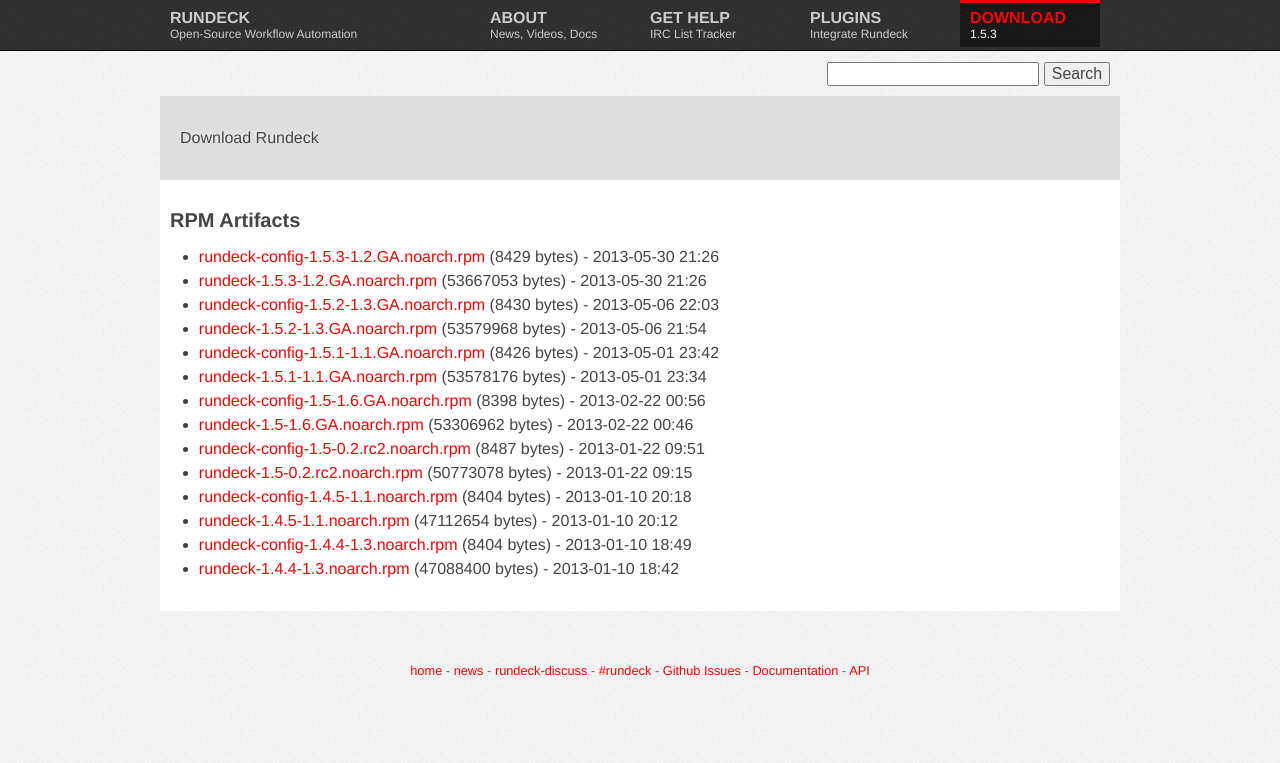
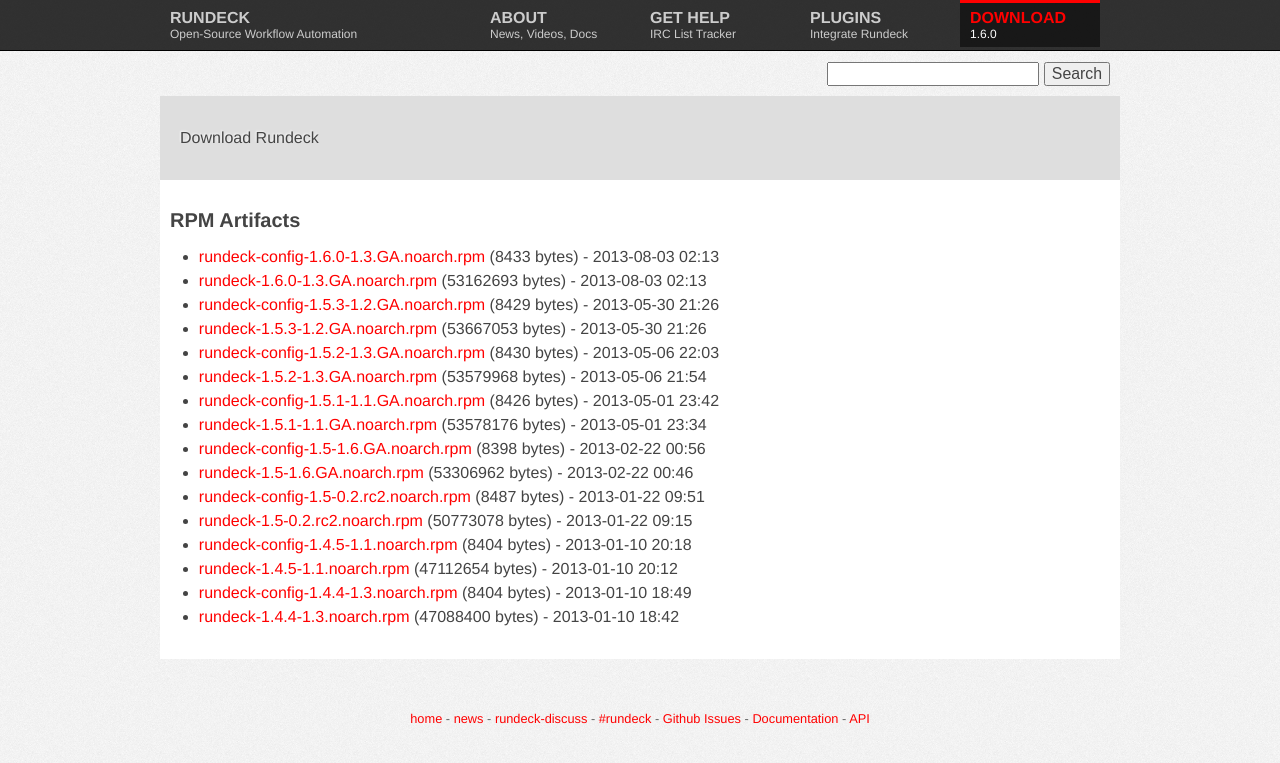
Before and after one commit to rundeck/rundeck-ghpages, a Jekyll site: the page built from download/rpm/index.md, in a window 1280 px wide. Shown: the top 763 px of the page. Built offline with Jekyll 4.4.1, drawn with Linux system fonts in a browser that asks for light colours; nearby versions of some CDN libraries.

Commit message:
Update site to 1.6.0 download links

```diff
--- a/_config.yml
+++ b/_config.yml
@@ -1,12 +1,12 @@
-rd_version: "1.5.3"
-rd_jar_name: "rundeck-launcher-1.5.3.jar"
-rd_jar_sha: "59457766de3cdb3fcb45fa7b4e8adf73fddfae9d"
-rd_jar_url: "http://download.rundeck.org/jar/rundeck-launcher-1.5.3.jar"
-rd_jar_size: "48347361"
-rd_deb_name: "rundeck-1.5.3-1-GA.deb"
-rd_deb_url: "http://download.rundeck.org/deb/rundeck-1.5.3-1-GA.deb"
-rd_deb_sha: "f01b9c8b5c0b51684e0ce714b026bceba308b55c"
-rd_deb_size: "53656544"
-rd_zipball: "https://github.com/dtolabs/rundeck/zipball/v1.5.3"
-rd_tarball: "https://github.com/dtolabs/rundeck/tarball/v1.5.3"
-rd_releasenotes: "https://github.com/dtolabs/rundeck/blob/v1.5.3/RELEASE.md"
+rd_version: "1.6.0"
+rd_jar_name: "rundeck-launcher-1.6.0.jar"
+rd_jar_sha: "b3b6466b52ce3d9bcecbc2649ccd7fedef5b32f0"
+rd_jar_url: "http://download.rundeck.org/jar/rundeck-launcher-1.6.0.jar"
+rd_jar_size: "47929182"
+rd_deb_name: "rundeck-1.6.0-1-GA.deb"
+rd_deb_url: "http://download.rundeck.org/deb/rundeck-1.6.0-1-GA.deb"
+rd_deb_sha: "e2b79d27bb9859953f7b17a4d2cc9dc9f2489a6c"
+rd_deb_size: "53156660"
+rd_zipball: "https://github.com/dtolabs/rundeck/zipball/v1.6.0"
+rd_tarball: "https://github.com/dtolabs/rundeck/tarball/v1.6.0"
+rd_releasenotes: "https://github.com/dtolabs/rundeck/blob/v1.6.0/RELEASE.md"
--- a/download/rpm/index.md
+++ b/download/rpm/index.md
@@ -3,6 +3,8 @@
 layout: download
 download_type: RPM
 ---
+* [rundeck-config-1.6.0-1.3.GA.noarch.rpm](http://download.rundeck.org/rpm/rundeck-config-1.6.0-1.3.GA.noarch.rpm) (8433 bytes) - 2013-08-03 02:13
+* [rundeck-1.6.0-1.3.GA.noarch.rpm](http://download.rundeck.org/rpm/rundeck-1.6.0-1.3.GA.noarch.rpm) (53162693 bytes) - 2013-08-03 02:13
 * [rundeck-config-1.5.3-1.2.GA.noarch.rpm](http://download.rundeck.org/rpm/rundeck-config-1.5.3-1.2.GA.noarch.rpm) (8429 bytes) - 2013-05-30 21:26
 * [rundeck-1.5.3-1.2.GA.noarch.rpm](http://download.rundeck.org/rpm/rundeck-1.5.3-1.2.GA.noarch.rpm) (53667053 bytes) - 2013-05-30 21:26
 * [rundeck-config-1.5.2-1.3.GA.noarch.rpm](http://download.rundeck.org/rpm/rundeck-config-1.5.2-1.3.GA.noarch.rpm) (8430 bytes) - 2013-05-06 22:03
```
Also changed, not shown: download/deb/index.md (+1 -0 lines), download/jar/index.md (+1 -0 lines), download/war/index.md (+1 -0 lines).
